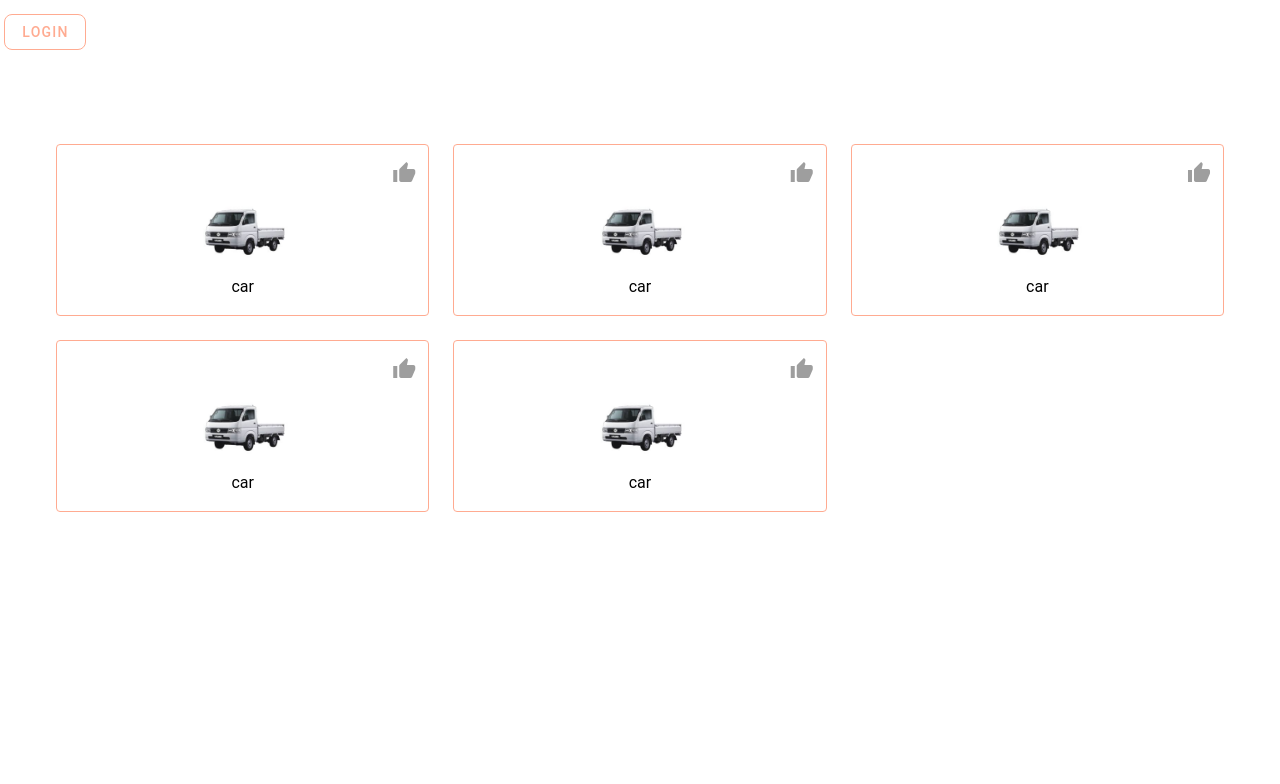
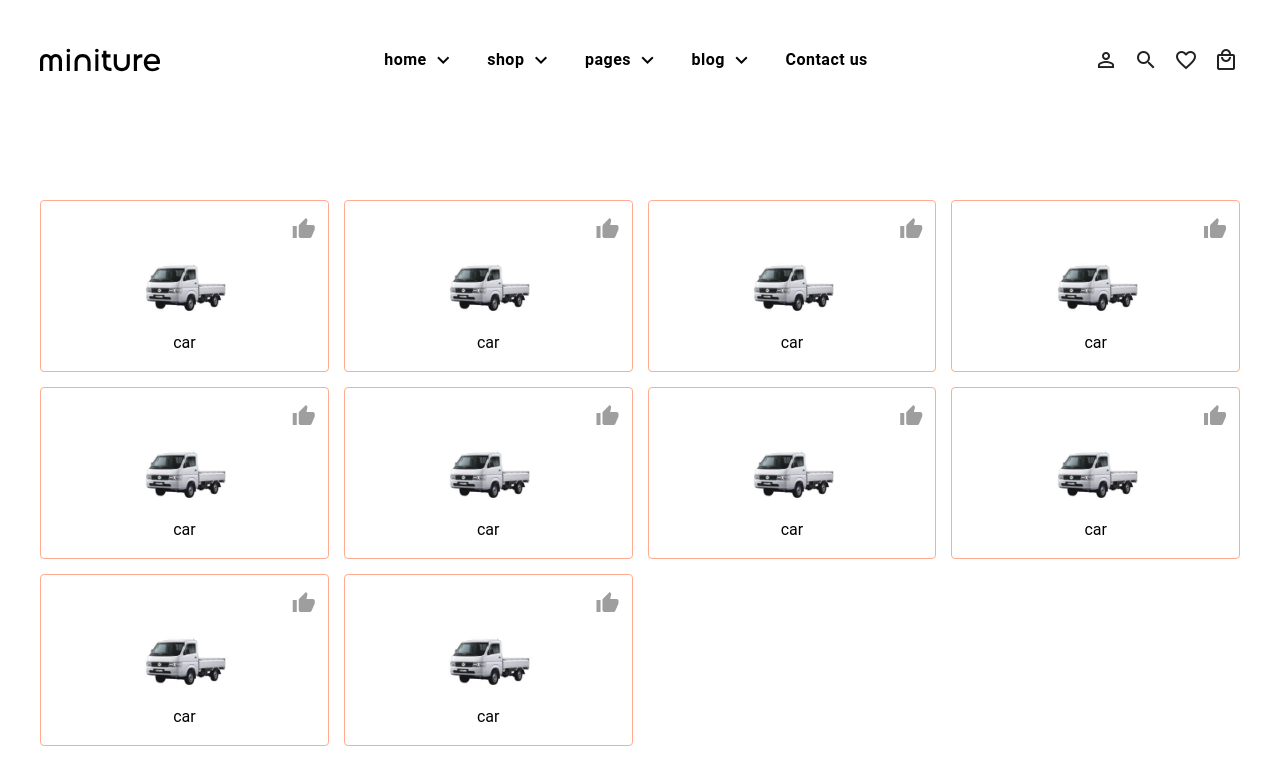
Before and after one commit to Nehal-Homoda/test, a Nuxt app: page /categories in a window 1280 px wide. Shown: the top 784 px of the page. Built offline with nearby package versions, Linux system fonts and the light colour scheme.

Commit message:
make auth store and nav-bar design

```diff
--- a/components/shared/AppNavBar.vue
+++ b/components/shared/AppNavBar.vue
@@ -1,28 +1,64 @@
 <template>
-    <div>
-        <v-app-bar elevation="0">
-            <v-btn @click="login" rounded="lg" variant="outlined" elevation="0" color="deep-orange-lighten-3" >
+  <v-sheet width="100%" color="transparent">
+    <v-container class="pa-0">
+      <!-- <v-btn @click="login" rounded="lg" variant="outlined" elevation="0" color="deep-orange-lighten-3">
             login
+          </v-btn> -->
+      <div class="nav-bar">
+        <div class="logo">
+          <v-img width="120" height="120" :src="images.logo"></v-img>
+        </div>
+        <div class="links-wrap">
+
+          <NuxtLink class="link text-body-1 " v-for="(item, index) in links" :to="item.link">{{ item.name }}
+
+            <v-icon v-if="index != 5"> mdi mdi-chevron-down </v-icon>
+            <div class="items" v-if="index == 1">
+              <span>ssss</span>
+              <span>ssss</span>
+
+            </div>
+          </NuxtLink>
+
+
+
+        </div>
+
+
+        <div class="icons-wrap d-flex ga-3">
+          <v-btn icon="" density="compact" variant="text">
+            <v-icon>mdi mdi-account-outline</v-icon>
+
           </v-btn>
-        </v-app-bar>
+          <v-btn icon="" density="compact" variant="text">
+            <v-icon>mdi mdi-magnify</v-icon>
+
+          </v-btn>
+          <v-btn icon="" density="compact" variant="text">
+            <v-icon>mdi mdi-heart-outline</v-icon>
+
+          </v-btn>
+          <v-btn icon="" density="compact" variant="text">
+            <v-icon>mdi mdi-shopping-outline</v-icon>
+
+          </v-btn>
+
         </div>
+
+      </div>
+
+    </v-container>
+  </v-sheet>
 
 
 
   <template>
     <div class="text-center">
-    <v-snackbar
-      v-model="snackbar"
-      :timeout="timeout"
-    >
+      <v-snackbar v-model="snackbar" :timeout="timeout">
         Thank You,You are logged in
 
         <template v-slot:actions>
-        <v-btn
-          color="blue"
-          variant="text"
-          @click="snackbar = false"
-        >
+          <v-btn color="blue" variant="text" @click="snackbar = false">
             Close
           </v-btn>
         </template>
@@ -32,16 +68,71 @@
 </template>
 
 <script setup lang="ts">
-import  { userLogin} from '~/core/manager/RoutesManager';
-const isLoggedIn=ref(false)
-const snackbar=ref(false)
-const timeout=ref(2000)
-const router=useRouter()
-const login=()=>{
+import { images } from '~/core/manager/AssetssManager';
+import { userLogin, home, shop, pages, blog, contact } from '~/core/manager/RoutesManager';
+const isLoggedIn = ref(false)
+const snackbar = ref(false)
+const timeout = ref(2000)
+const router = useRouter()
+const login = () => {
   router.push(userLogin)
-    isLoggedIn.value=true
-    snackbar.value=true
+  isLoggedIn.value = true
+  snackbar.value = true
 }
+
+
+const links = ref({
+  1: { name: 'home', link: home },
+  2: { name: 'shop', link: shop },
+  3: { name: 'pages', link: pages },
+  4: { name: 'blog', link: blog },
+  5: { name: 'Contact us', link: contact }
+})
+
+
 </script>
 
-<style scoped></style>
+<style scoped lang="scss">
+.nav-bar {
+  display: grid;
+  grid-template-columns: 1fr 10fr 1fr;
+  place-items: center;
+  // align-items: center;
+
+  .logo {
+    justify-self: start;
+  }
+
+  .links-wrap {
+    display: flex;
+    gap: 2rem;
+
+    .link {
+      text-decoration: none;
+      color: #000;
+      font-weight: bold;
+      cursor: pointer;
+
+      .items {
+        display: none;
+
+      }
+
+      &.router-link-exact-active {
+        color: #FFB200;
+      }
+
+      &:hover {
+        .items {
+          display: flex;
+          flex-direction: column;
+        }
+      }
+    }
+  }
+
+  .icons-wrap {
+    justify-self: end;
+  }
+}
+</style>
--- a/core/manager/AssetssManager.ts
+++ b/core/manager/AssetssManager.ts
@@ -1,5 +1,7 @@
 
 import avatar from '~/assets/imgs/hero/cardimg.png'
+import logo from '~/assets/imgs/logo.svg'
 export const images={
-    avatar:avatar
+    avatar:avatar,
+    logo:logo
 }
--- a/core/manager/RoutesManager.ts
+++ b/core/manager/RoutesManager.ts
@@ -1 +1,6 @@
 export const userLogin='/auth/login'
+export const home='/'
+export const shop='/shop'
+export const pages='/pages'
+export const blog='/blog'
+export const contact='/contact'
--- a/pages/auth/login/index.vue
+++ b/pages/auth/login/index.vue
@@ -6,20 +6,19 @@
                     <div class="login-form">
                         <v-form ref="loginFormRef" class="" @submit.prevent="onSubmit"
                             :class="{ 'shake-form': isNotValid }">
-                            <input autocomplete="on" type="email" class=" dummy-input" id="email">
-                            <input autocomplete="on" type="password" class="dummy-input">
+                            <!-- <input autocomplete="on" type="email" class=" dummy-input" id="email">
+                            <input autocomplete="on" type="password" class="dummy-input"> -->
                             <v-card rounded="lg" variant="outlined" color="deep-orange-lighten-3" class="px-10 py-13">
                                 <v-row>
                                     <v-col cols="12" md="7" class="mx-auto">
 
                                         <label for="email"></label>
-                                        <v-text-field autocomplete="off" v-model="loginForm.email"
-                                            :rules="[validationRules.required]" variant="outlined" type="email"
-                                            id="email"></v-text-field>
+                                        <v-text-field v-model="loginForm.email" :rules="[validationRules.required]"
+                                            variant="outlined" type="email" id="email"></v-text-field>
                                         <label for="password"></label>
-                                        <v-text-field autocomplete="off" v-model="loginForm.password"
-                                            :rules="[validationRules.required]" variant="outlined"
-                                            color="deep-orange-lighten-3" type="password" id="password"></v-text-field>
+                                        <v-text-field v-model="loginForm.password" :rules="[validationRules.required]"
+                                            variant="outlined" color="deep-orange-lighten-3" type="password"
+                                            id="password"></v-text-field>
                                         <div class="d-flex justify-center">
 
                                         </div>
@@ -36,7 +35,7 @@
                     </div>
                 </v-col>
             </v-row>
-            <v-sheet class="py-16" width="100%">
+            <!-- <v-sheet class="py-16" width="100%">
                 <div class="d-flex justify-center ga-5">
                     <v-card class="animateOpacity mb-10" width="150" height="150" color="error"
                         :class="{ 'changeOpacity': isStarted }">
@@ -70,7 +69,7 @@
                 <div class=" d-flex justify-center">
                     <v-btn @click="startAnimation" class="">start</v-btn>
                 </div>
-            </v-sheet>
+            </v-sheet> -->
         </v-container>
     </v-sheet>
 
@@ -79,27 +78,24 @@
 <script setup lang="ts">
 import { useAuthStore } from '~/stores/auth';
 
-const loginForm = {
+// const isStarted = ref(false)
+// const startAnimation = () => {
+//     isStarted.value = !isStarted.value
+// }
+const loginForm = ref({
     email: '',
     password: ''
-}
-const isStarted = ref(false)
-const startAnimation = () => {
-    isStarted.value = !isStarted.value
-}
-// const email = ref('nehalhomoda00@gmail.com')
-// const password = ref('12345');
+})
 const loginFormRef = ref(null)
 const isNotValid = ref(false)
-// const isLoggedIn = ref(false)
 const authStore = useAuthStore()
+const router = useRouter()
 const { isLoggedIn, user } = storeToRefs(authStore)
+const { login } = useAuthStore()
 const validationRules = {
     required: (v: any) => !!v || 'required',
-
 }
 const onSubmit = async () => {
-
     if (!loginFormRef.value) return
     //@ts-ignore
     const { valid } = await loginFormRef.value.validate()
@@ -113,10 +109,10 @@ const onSubmit = async () => {
         return
     }
     isNotValid.value = false
-    // if (user.value.email == loginForm.email && user.value.password == loginForm.password) {
-    //     isLoggedIn.value = true
-    // }
-
+    login(loginForm.value.email, loginForm.value.password)
+    if (isLoggedIn.value == true) {
+        router.push('/')
+    }
 }
 </script>
 
--- a/pages/categories/index.vue
+++ b/pages/categories/index.vue
@@ -1,14 +1,13 @@
 <template>
   <v-sheet class="py-16">
     <v-container>
-      <v-row>
-        <v-col cols="12" md="4" v-for="(item, index) in 5" :key="index">
-          <UserCardsProductCard
-            name="car"
-            :image="images.avatar"
-          />
-        </v-col>
-      </v-row>
+      <!-- <v-row> -->
+      <!-- <v-col cols="12" md="4" v-for="(item, index) in 5" :key="index"> -->
+      <div class="card-section">
+        <UserCardsProductCard name="car" :image="images.avatar" v-for="(item, index) in 10" :key="index" />
+      </div>
+      <!-- </v-col> -->
+      <!-- </v-row> -->
     </v-container>
   </v-sheet>
 </template>
@@ -17,4 +16,25 @@ import { images } from '~/core/manager/AssetssManager';
 </script>
 
 
-<style lang="scss" scoped></style>
+<style lang="scss" scoped>
+.card-section {
+  display: grid;
+  grid-template-columns: repeat(4,1fr);
+  grid-gap: 15px 15px;
+
+  @media (max-width:1200px) {
+    grid-template-columns: repeat(3,1fr) ;
+
+  }
+
+  @media (max-width:992px) {
+    grid-template-columns: repeat(2,1fr);
+
+  }
+
+  @media (max-width:600px) {
+    grid-template-columns: 1fr ;
+
+  }
+}
+</style>
--- a/plugins/vuetify.ts
+++ b/plugins/vuetify.ts
@@ -7,6 +7,12 @@ import { createVuetify } from 'vuetify'
 export default defineNuxtPlugin((app) => {
   const vuetify = createVuetify({
     // ... your configuration
+    defaults: {
+      VContainer: {
+        maxWidth: '1300px',
+        class: 'px-5 px-md-10 px-xl-16'
+      },
+    }
   })
   app.vueApp.use(vuetify)
 })
--- a/stores/auth.ts
+++ b/stores/auth.ts
@@ -5,14 +5,24 @@ export const useAuthStore = defineStore('auth', () => {
     // const user=ref('nn')
     const isLoggedIn = ref(false)
 
-    const user = {
+    const user = ref({
         email: 'nehalhomoda00@gmail.com',
         password: '12345'
+    })
+    const login =  (userEmail: string, userPassword: string) => {
+        if (userEmail == user.value.email && userPassword == user.value.password) {
+            isLoggedIn.value = true
+        }
+        else {
+            isLoggedIn.value = false
+        }
+
     }
 
     return {
         isLoggedIn,
-        user
+        user,
+        login
     }
 
 })
```
Also changed, not shown: assets/imgs/logo.svg (added). Lines whose indentation alone changed are shown as unchanged.
